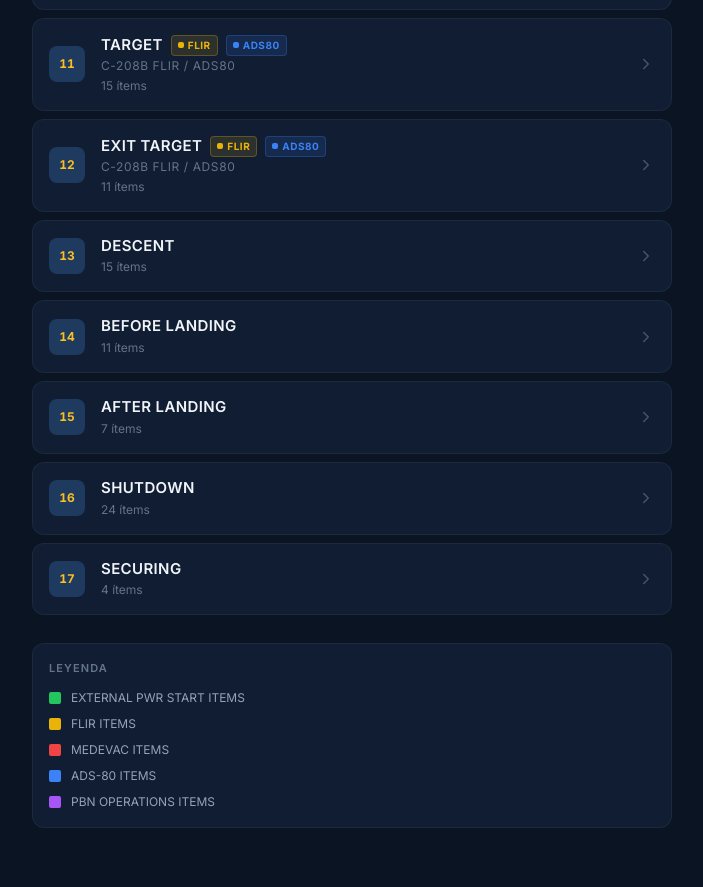
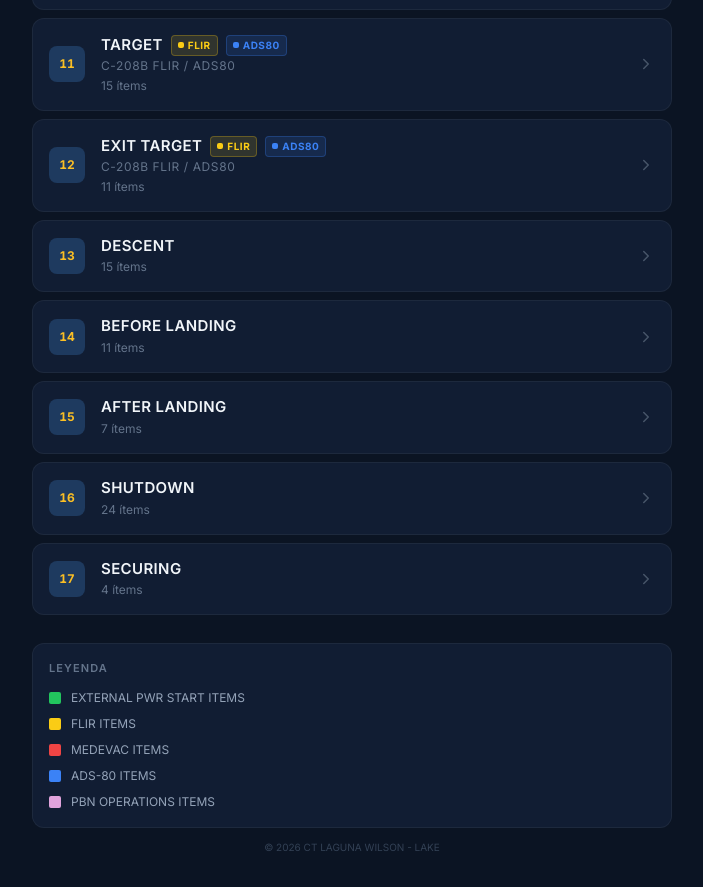
Before and after one commit to sebasl10/pilots-checklist, a React (Vite) app: page / in a window 1280 px wide. Shown: the part 960-1847 px from the top of the page, without its empty margins (288-991 px from the left). Before the commit the page ends 1820 px from the top, so only its background shows below. Built offline with nearby package versions, Linux system fonts and the light colour scheme.

Commit message:
Colors and navigation modifications

```diff
--- a/src/data/checklist.json
+++ b/src/data/checklist.json
@@ -6,10 +6,10 @@
   },
   "colorLegend": {
     "ext-pwr": { "label": "EXTERNAL PWR START ITEMS", "color": "#22C55E" },
-    "flir": { "label": "FLIR ITEMS", "color": "#EAB308" },
+    "flir": { "label": "FLIR ITEMS", "color": "#FACC15" },
     "medevac": { "label": "MEDEVAC ITEMS", "color": "#EF4444" },
     "ads80": { "label": "ADS-80 ITEMS", "color": "#3B82F6" },
-    "pbn": { "label": "PBN OPERATIONS ITEMS", "color": "#A855F7" }
+    "pbn": { "label": "PBN OPERATIONS ITEMS", "color": "#E0A3DC" }
   },
   "sections": [
     {
--- a/src/pages/Home.jsx
+++ b/src/pages/Home.jsx
@@ -70,6 +70,10 @@ export default function Home() {
             ))}
           </div>
         </div>
+
+        <p className="text-center text-[10px] text-slate-700 mt-3 pb-safe-bottom">
+          © 2026 CT LAGUNA WILSON - LAKE
+        </p>
       </main>
     </div>
   )
--- a/src/pages/SectionDetail.jsx
+++ b/src/pages/SectionDetail.jsx
@@ -1,16 +1,21 @@
 import { useParams, useNavigate } from 'react-router-dom'
 import { useEffect } from 'react'
-import { ChevronLeft } from 'lucide-react'
+import { ChevronLeft, ChevronRight } from 'lucide-react'
 import ChecklistItem from '../components/ChecklistItem'
 import data from '../data/checklist.json'
 
 const { sections, colorLegend } = data
 
+const orderedSections = [...sections].sort((a, b) => a.order - b.order)
+
 export default function SectionDetail() {
   const { id } = useParams()
   const navigate = useNavigate()
 
-  const section = sections.find(s => s.id === id)
+  const sectionIndex = orderedSections.findIndex(s => s.id === id)
+  const section = orderedSections[sectionIndex]
+  const prevSection = orderedSections[sectionIndex - 1]
+  const nextSection = orderedSections[sectionIndex + 1]
 
   useEffect(() => {
     window.scrollTo({ top: 0, behavior: 'instant' })
@@ -40,10 +45,9 @@ export default function SectionDetail() {
           <button
             onClick={() => navigate('/')}
             className="flex items-center gap-1 px-2 py-2 rounded-lg text-amber-400 active:bg-white/10 transition-colors min-w-[44px] min-h-[44px] justify-center"
-            aria-label="Volver al inicio"
+            aria-label="Volver al menú principal"
           >
             <ChevronLeft size={22} />
-            <span className="text-sm font-medium hidden sm:block">Volver</span>
           </button>
 
           <div className="flex-1 min-w-0">
@@ -107,7 +111,41 @@ export default function SectionDetail() {
         )}
       </main>
 
-      <div className="pb-safe-bottom pb-4" />
+      <nav className="sticky bottom-0 z-10 bg-[#0B1423]/95 backdrop-blur-sm border-t border-white/5 pb-safe-bottom">
+        <div className="max-w-2xl mx-auto grid grid-cols-2 gap-2 px-2 py-2">
+          {prevSection ? (
+            <button
+              onClick={() => navigate(`/section/${prevSection.id}`)}
+              className="flex items-center gap-1 px-2 min-h-[52px] rounded-lg text-left active:bg-white/10 transition-colors"
+              aria-label={`Sección anterior: ${prevSection.title}`}
+            >
+              <ChevronLeft size={22} className="text-amber-400 shrink-0" />
+              <span className="min-w-0">
+                <span className="block text-[10px] text-slate-500 uppercase tracking-widest">Anterior</span>
+                <span className="block text-[13px] font-semibold text-slate-100 uppercase truncate">{prevSection.title}</span>
+              </span>
+            </button>
+          ) : (
+            <div />
+          )}
+
+          {nextSection ? (
+            <button
+              onClick={() => navigate(`/section/${nextSection.id}`)}
+              className="flex items-center justify-end gap-1 px-2 min-h-[52px] rounded-lg text-right active:bg-white/10 transition-colors"
+              aria-label={`Sección siguiente: ${nextSection.title}`}
+            >
+              <span className="min-w-0">
+                <span className="block text-[10px] text-slate-500 uppercase tracking-widest">Siguiente</span>
+                <span className="block text-[13px] font-semibold text-slate-100 uppercase truncate">{nextSection.title}</span>
+              </span>
+              <ChevronRight size={22} className="text-amber-400 shrink-0" />
+            </button>
+          ) : (
+            <div />
+          )}
+        </div>
+      </nav>
     </div>
   )
 }
```
